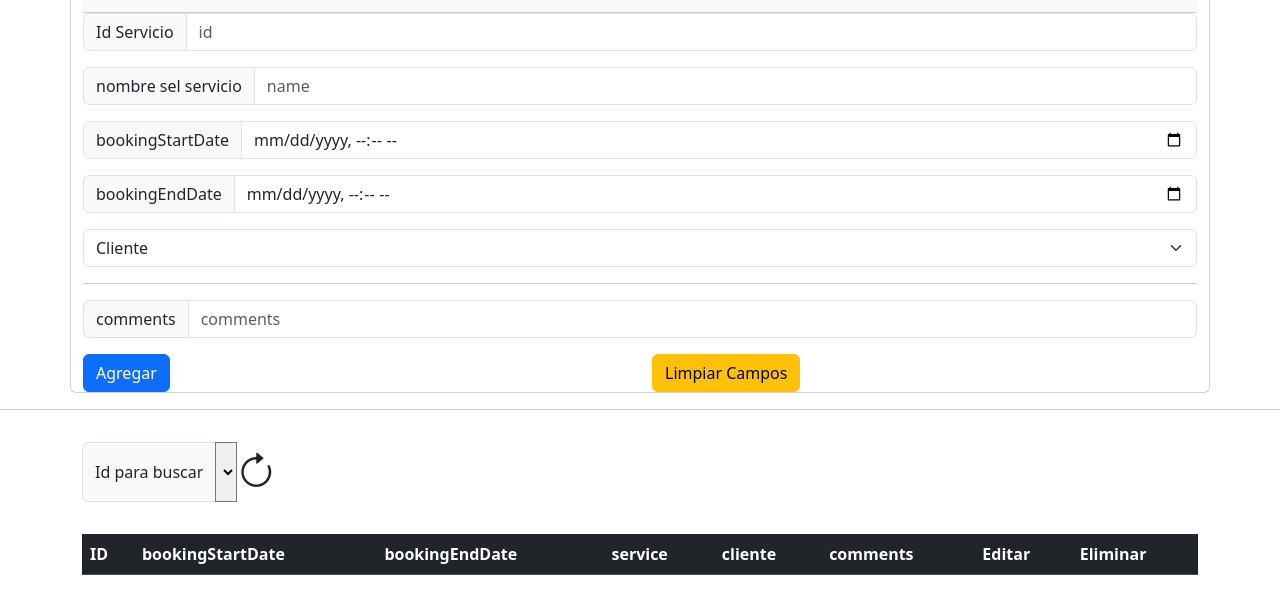
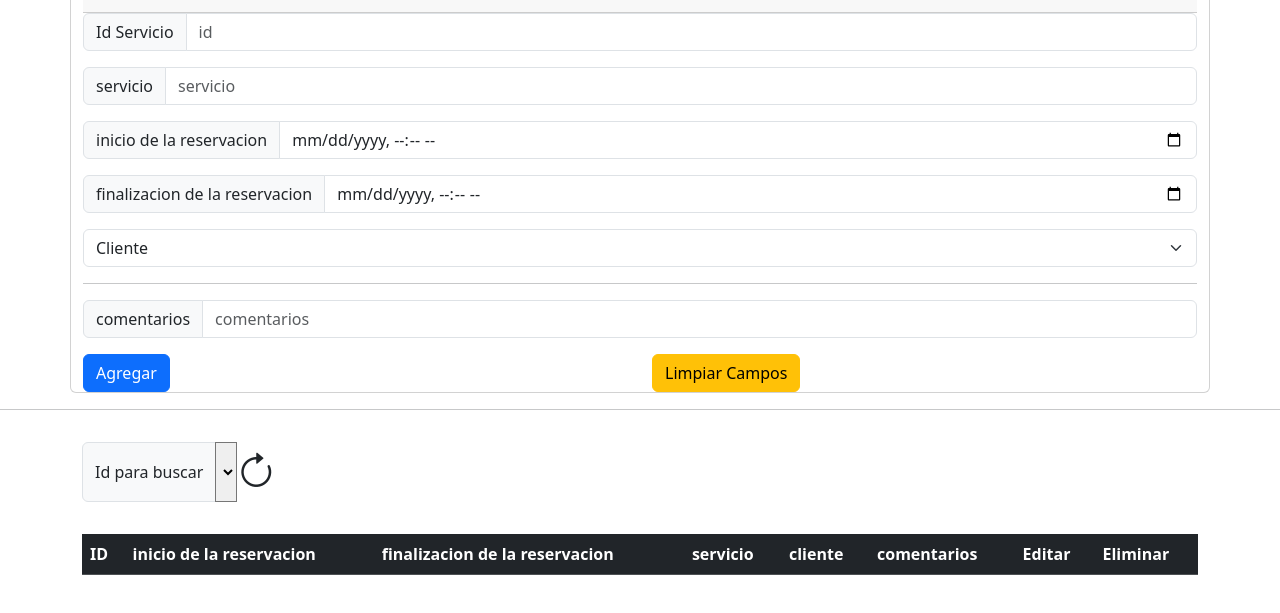
Before and after one commit to LuisPinto9/Front-Proyecto-1er50-Electiva-II, a website: page views/dashboard-reservations.html in a window 1280 px wide. Shown: the part 133-746 px from the top of the page. Drawn offline with nearby package versions, Linux system fonts and the light colour scheme; some packages are replaced by stand-ins of ours; no server answers; a script that the page names is missing.

Commit message:
mod english - spanish

```diff
--- a/public/js/script-dashboard-reservations.js
+++ b/public/js/script-dashboard-reservations.js
@@ -58,17 +58,17 @@ const loadTable = () => {
                     </div>
 
                     <div class="input-group mb-3">
-                    <span class="input-group-text" id="basic-addon1">service</span>
+                    <span class="input-group-text" id="basic-addon1">servicio</span>
                     <input type="text" class="form-control" id="serviceEdit${element.id}" value=${element.service} placeholder="service" aria-label="Username" aria-describedby="basic-addon1">
                     </div>
 
                     <div class="input-group mb-3">
-                    <span class="input-group-text" id="basic-addon1">bookingStartDate</span>
+                    <span class="input-group-text" id="basic-addon1">inicio de la reservacion</span>
                     <input type="datetime-local" id="dateStartEdit${element.id}" class="form-control" value=${dateStart} placeholder="bookingStartDate" aria-label="bookingStartDate" aria-describedby="basic-addon1">
                     </div>
 
                     <div class="input-group mb-3">
-                    <span class="input-group-text" id="basic-addon1">bookingEndDate</span>
+                    <span class="input-group-text" id="basic-addon1">finalizacion de la reservacion</span>
                     <input type="datetime-local" id="dateEndEdit${element.id}" class="form-control" value=${dateEnd} placeholder="bookingEndDate" aria-label="bookingStartDate" aria-describedby="basic-addon1">
                     </div>
 
@@ -79,14 +79,14 @@ const loadTable = () => {
                     </div>
 
                     <div class="input-group mb-3">
-                    <span class="input-group-text" id="basic-addon1">comments</span>
+                    <span class="input-group-text" id="basic-addon1">comentarios</span>
                     <input type="text" id="commentsEdit${element.id}" class="form-control" value=${element.comments} placeholder="comments" aria-label="bookingStartDate" aria-describedby="basic-addon1">
                     </div>
 
               </div>
               <div class="modal-footer">
-                <button type="button" class="btn btn-secondary" data-bs-dismiss="modal" onClick="loadTable()">Close</button>
-                <button type="button" class="btn btn-primary" onclick='updateElement(this.getAttribute("data-value"))' data-value="${element.id}">Aceptar</button>
+                <button type="button" class="btn btn-secondary" data-bs-dismiss="modal" onClick="loadTable()">Cerrar</button>
+                <button type="button" class="btn btn-primary" onclick='updateElement(this.getAttribute("data-value"))' data-value="${element.id}">Editar Reservacion</button>
               </div>
             </div>
           </div>
--- a/views/dashboard-reservations.html
+++ b/views/dashboard-reservations.html
@@ -102,11 +102,11 @@
       </div>
 
       <div class="input-group mb-3">
-        <span class="input-group-text" id="basic-addon1">nombre sel servicio</span>
+        <span class="input-group-text" id="basic-addon1">servicio</span>
         <input
           type="text"
           class="form-control"
-          placeholder="name"
+          placeholder="servicio"
           aria-label="name"
           aria-describedby="basic-addon1"
           id="nameSend"
@@ -114,24 +114,20 @@
       </div>
 
       <div class="input-group mb-3">
-        <span class="input-group-text" id="basic-addon1">bookingStartDate</span>
+        <span class="input-group-text" id="basic-addon1">inicio de la reservacion</span>
         <input
           type="datetime-local"
           class="form-control"
-          placeholder="calories"
-          aria-label="calories"
           aria-describedby="basic-addon1"
           id="bookingStar"
         />
       </div>
 
       <div class="input-group mb-3">
-        <span class="input-group-text" id="basic-addon1">bookingEndDate</span>
+        <span class="input-group-text" id="basic-addon1">finalizacion de la reservacion</span>
         <input
           type="datetime-local"
           class="form-control"
-          placeholder="calories"
-          aria-label="calories"
           aria-describedby="basic-addon1"
           id="bookingEnd"
         />
@@ -148,11 +144,11 @@
       <hr />
 
       <div class="input-group mb-3">
-        <span class="input-group-text" id="basic-addon1">comments</span>
+        <span class="input-group-text" id="basic-addon1">comentarios</span>
         <input
           type="text"
           class="form-control"
-          placeholder="comments"
+          placeholder="comentarios"
           aria-label="comments"
           aria-describedby="basic-addon1"
           id="commentsSend"
@@ -193,11 +189,11 @@
           <thead class="table-dark">
             <tr>
               <th>ID</th>
-              <th>bookingStartDate</th>
-              <th>bookingEndDate</th>
-              <th>service</th>
+              <th>inicio de la reservacion</th>
+              <th>finalizacion de la reservacion</th>
+              <th>servicio</th>
               <th>cliente</th>
-              <th>comments</th>
+              <th>comentarios</th>
               <th>Editar</th>
               <th>Eliminar</th>
             </tr>
```
